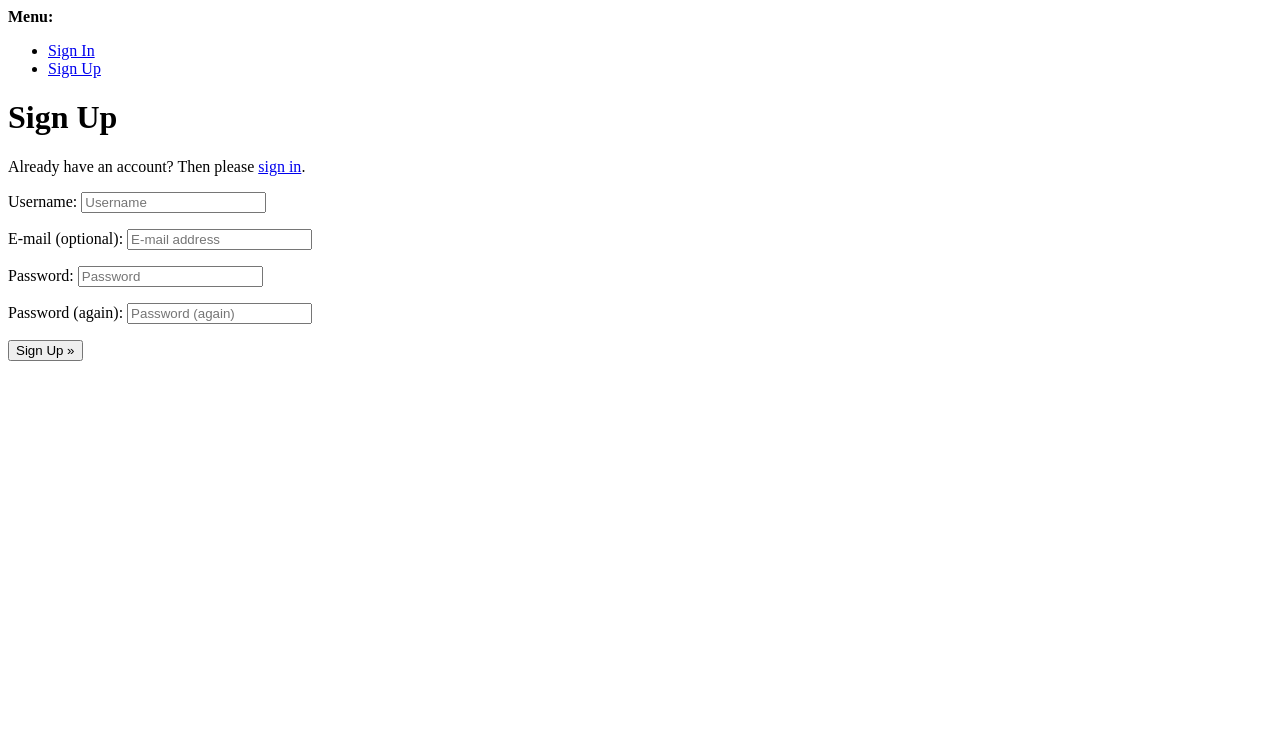
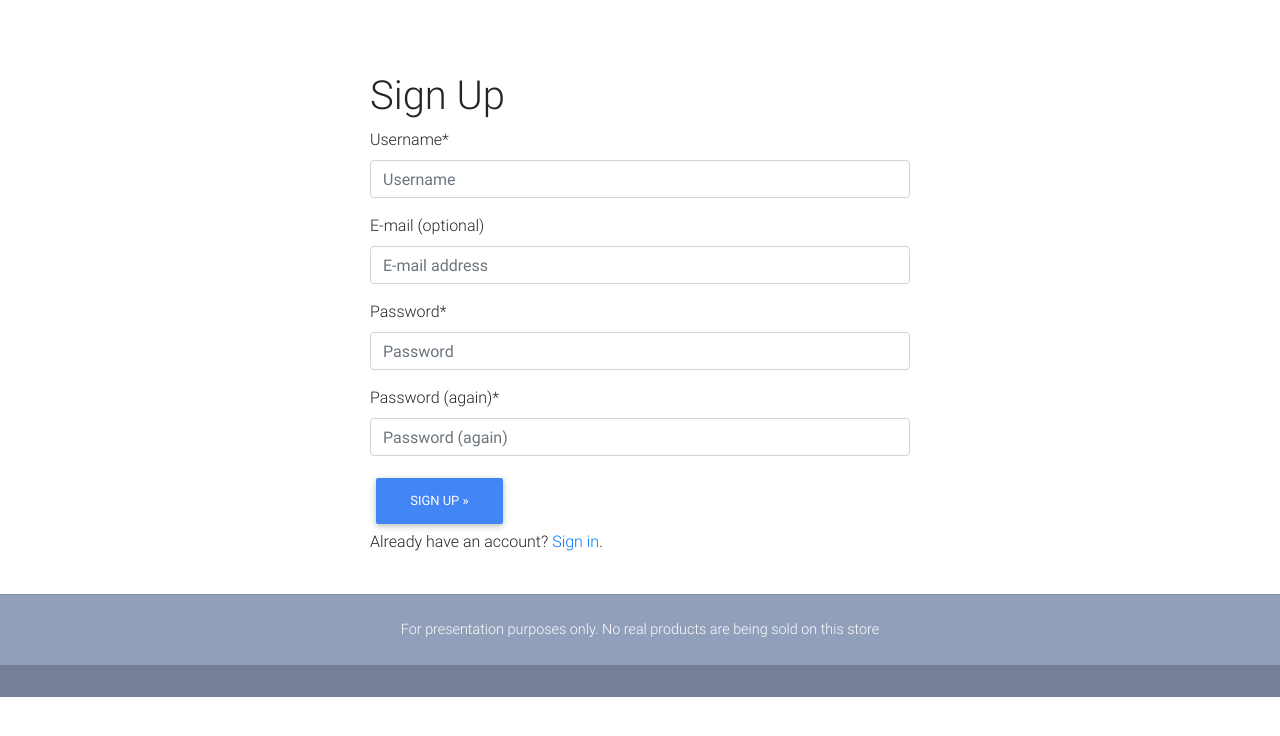
Before and after one commit to ZimmAgu/Ecommerce-Web-App, a Django app: page /accounts/signup/ in a window 1280 px wide. Shown: the top 736 px of the page. Run offline with Django 4.2, Linux system fonts and the light colour scheme; some libraries are stand-ins or nearby versions.

Commit message:
Sign up page formatted correctly

```diff
--- a/storeFront/settings.py
+++ b/storeFront/settings.py
@@ -45,6 +45,8 @@ INSTALLED_APPS = [
     'allauth',
     'allauth.account',
     'allauth.socialaccount',
+
+    'crispy_forms',
 ]
 
 MIDDLEWARE = [
@@ -146,3 +148,6 @@ DEFAULT_AUTO_FIELD = 'django.db.models.BigAutoField'
 
 
 SITE_ID = 1
+
+
+CRISPY_TEMPLATE_PACK = 'bootstrap4'
--- a/storeFront/templates/account/signup.html
+++ b/storeFront/templates/account/signup.html
@@ -1,21 +1,49 @@
-{% extends "account/base.html" %}
+{% extends "base.html" %}
+
+{% load crispy_forms_tags %}
 
 {% load i18n %}
 
 {% block head_title %}{% trans "Signup" %}{% endblock %}
 
 {% block content %}
+<main>
+  <div class="container">
+    <!--Section: Products v.3-->
+    <section class=" mb-4">
+    <!--Grid row-->
+      <div class="row wow fadeIn">
+        <div class="col-6 offset-3">
           <h1>{% trans "Sign Up" %}</h1>
-
-<p>{% blocktrans %}Already have an account? Then please <a href="{{ login_url }}">sign in</a>.{% endblocktrans %}</p>
 
           <form class="signup" id="signup_form" method="post" action="{% url 'account_signup' %}">
           {% csrf_token %}
-  {{ form.as_p }}
+          {{ form | crispy}}
           {% if redirect_field_value %}
           <input type="hidden" name="{{ redirect_field_name }}" value="{{ redirect_field_value }}" />
           {% endif %}
-  <button type="submit">{% trans "Sign Up" %} &raquo;</button>
+          <button class="btn btn-primary btn-square" type="submit">{% trans "Sign Up" %} &raquo;</button>
           </form>
 
+          <p>{% blocktrans %}Already have an account? <a href="{{ login_url }}">Sign in</a>.{% endblocktrans %}</p>
+        </div>
+      </div>
+    </section>
+  </div>
+
+  <footer class="page-footer text-center font-small mt-4 wow fadeIn">
+
+    <hr class="my-4">
+
+
+    <div class="pb-4">
+      For presentation purposes only.
+      No real products are being sold on this store
+    </div>
+
+    <div class="footer-copyright py-3">
+
+    </div>
+  </footer>
+</main>
 {% endblock %}
```
Also changed, not shown: storeFront/templates/account/login.html (+23 -9 lines). Lines whose indentation alone changed are shown as unchanged.
